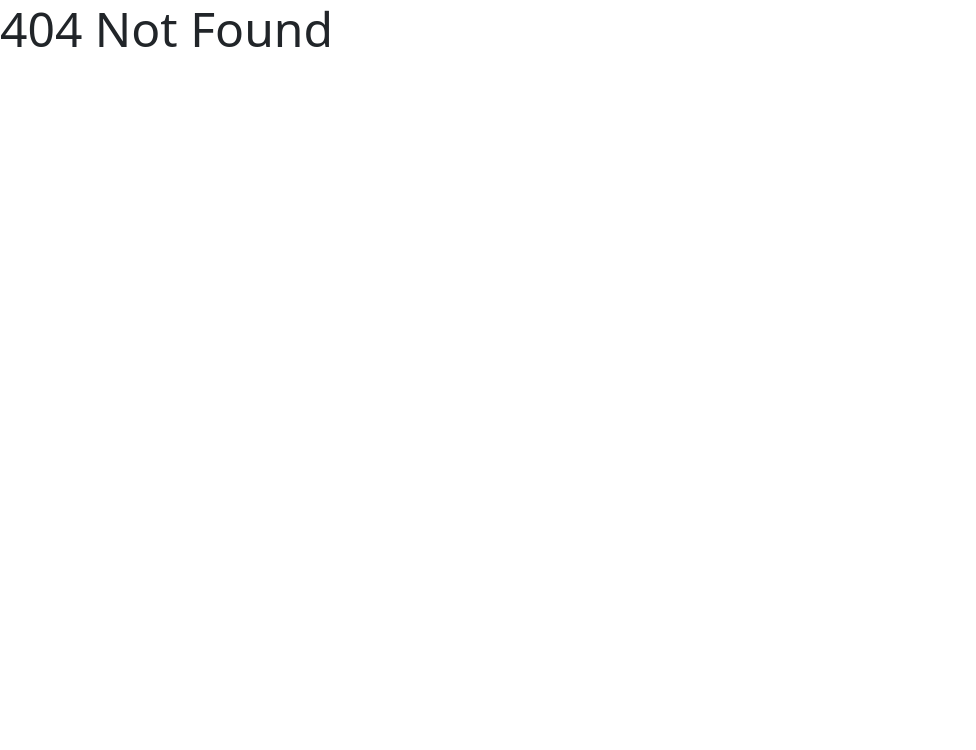
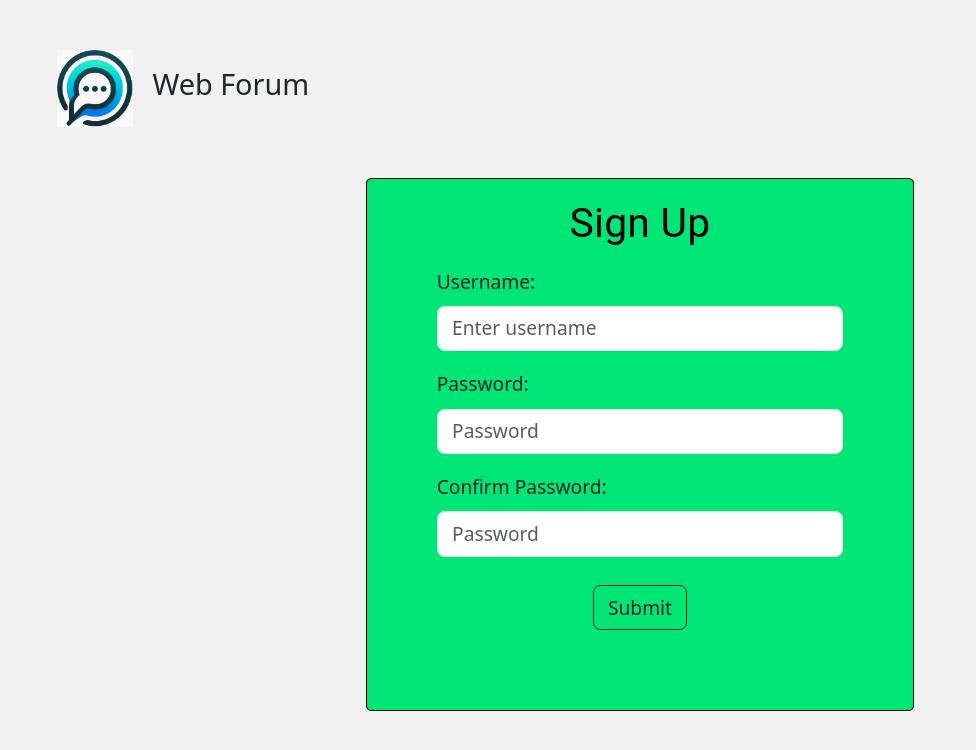
Before and after one commit to tckeong/cvwo-2024, a React (Vite) app in the folder client-frontend/: page /signup in a window 1280 px wide. Before the commit this address had no page. Shown: the top 750 px of the page, without its empty margins (0-976 px from the left). Built offline with nearby package versions, Linux system fonts and the light colour scheme.

Commit message:
frontend structure done

```diff
--- a/client-frontend/src/App.tsx
+++ b/client-frontend/src/App.tsx
@@ -4,9 +4,9 @@ import PostPage from "./pages/postPage";
 import AddPost from "./pages/addPost";
 import MyPosts from "./pages/myPosts";
 import EditPage from "./pages/editPage";
+import Login from "./pages/login";
+import SignUp from "./pages/signup";
 import { BrowserRouter, Route, Routes } from "react-router-dom";
-
-import Test from "./pages/test";
 
 function App() {
   return (
@@ -15,11 +15,12 @@ function App() {
         <Routes>
           <Route path="/" Component={Index} />
           <Route path="*" Component={NotFound} />
-          <Route path="/test" Component={Test} />
           <Route path="/post/:postId" Component={PostPage} />
           <Route path="/addPost" Component={AddPost} />
           <Route path="/myPosts" Component={MyPosts} />
           <Route path="/edit/:postId" Component={EditPage} />
+          <Route path="/login" Component={Login} />
+          <Route path="/signup" Component={SignUp} />
         </Routes>
       </BrowserRouter>
     </>
--- a/client-frontend/src/components/editPost/editPost.tsx
+++ b/client-frontend/src/components/editPost/editPost.tsx
@@ -10,7 +10,7 @@ function EditPost(props: Props) {
     // loading the post data from the server according to the post Id
 
     return (
-        <WritePost title="title" content="content" imgLink="imgLink" tagsIndex={[1,4,3]} edit={true} />
+        <WritePost title="title" content="content" imgLink="imgLink" tagsIndex={[1,3,5]} edit={true} />
     );
 }
 
--- a/client-frontend/src/components/layout/header.tsx
+++ b/client-frontend/src/components/layout/header.tsx
@@ -3,7 +3,7 @@ import "../css/header.css";
 import { Link } from "react-router-dom";
 import TextField from '@mui/material/TextField';
 import Button from '@mui/material/Button';
-import UserLoginButton from "../index/userLoginButton";
+import UserLoginButton from "./userLoginButton";
 
 
 function Header() {
@@ -23,7 +23,7 @@ function Header() {
                     Search
                 </Button>
             </div>
-            <UserLoginButton state={false} />
+            <UserLoginButton loginState={true} />
         </div>
     );
 }
--- a/client-frontend/src/components/index/userLoginButton.tsx
+++ b/client-frontend/src/components/layout/userLoginButton.tsx
@@ -7,7 +7,7 @@ import { useState } from 'react';
 import { Popover } from '@mui/material';
 
 interface Props {
-    state: boolean;
+    loginState: boolean;
 }
 
 interface PropsPopper {
@@ -36,7 +36,7 @@ function UserButtonPopper(props: PropsPopper) {
 }
 
 function UserLoginButton(props: Props) {
-    const {state} = props;
+    const {loginState} = props;
     const [anchorEl, setAnchorEl] = useState<HTMLButtonElement | null>(null);
 
     const handleClick = (event: React.MouseEvent<HTMLButtonElement>) => {
@@ -49,7 +49,7 @@ function UserLoginButton(props: Props) {
 
     return (
         <div className='user-login-btn'>
-            {(state)
+            {(loginState)
             ? (<Link to="/login">
                     <Button variant="contained" endIcon={<LoginIcon />}>
                         Login
--- /dev/null
+++ b/client-frontend/src/pages/css/login.css
@@ -0,0 +1,20 @@
+.login-page {
+    height: 100%;
+    width: 100%;
+    display: grid;
+    grid-template-columns: 2fr 3fr 2fr;
+    grid-template-rows: 1fr 3fr 0.5fr;
+    background-color: #f1f1f1;
+
+    grid-template-areas:
+    "logo . ."
+    ". login-form .";
+}
+
+.login-page-content {
+    grid-area: login-form;
+    border: #000000 solid 0.1rem;
+    border-radius: 1%;
+    background-color: #2979ff;
+    height: auto;
+}
--- /dev/null
+++ b/client-frontend/src/pages/css/signup.css
@@ -0,0 +1,20 @@
+.signup-page {
+    height: 100%;
+    width: 100%;
+    display: grid;
+    grid-template-columns: 2fr 3fr 2fr;
+    grid-template-rows: 1fr 3fr 0.5fr;
+    background-color: #f1f1f1;
+
+    grid-template-areas:
+    "logo . ."
+    ". signup-form .";
+}
+
+.signup-page-content {
+    grid-area: signup-form;
+    border: #000000 solid 0.1rem;
+    border-radius: 1%;
+    background-color: #00e676;
+    height: auto;
+}
--- /dev/null
+++ b/client-frontend/src/pages/login.tsx
@@ -0,0 +1,44 @@
+import logo from "../resources/logo/logo.jpg";
+import { Box, Typography, Link } from "@mui/material";
+import Button from 'react-bootstrap/Button';
+import Form from 'react-bootstrap/Form';
+
+import "./css/login.css";
+
+function Login() {
+    return (
+        <div className="login-page">
+            <div style={{gridArea: "logo", display: "flex", flexDirection: "row", justifyContent: "center", alignContent: "center"}}>
+                <Link href="/" style={{justifySelf: "center", alignSelf: "center"}}>
+                    <img src={logo} alt="logo" id="logoImg"/>
+                </Link>
+                <h4 id="logoTopic">Web Forum</h4>
+            </div>
+            <Box className="login-page-content">
+                <Typography variant="h4" style={{textAlign: "center", color: "#ffffff", margin: "1rem"}}>Login</Typography>
+                <Box style={{display: "flex", flexDirection: "column", justifyContent: "center", alignContent: "center", margin: "1rem"}}>
+                    <Form
+                        style={{display: "flex", flexDirection: "column", justifyContent: "center", alignContent: "center", width: "80%", justifySelf: "center", alignSelf: "center"}}>
+                        <Form.Group className="mb-3" controlId="username">
+                            <Form.Label>Username: </Form.Label>
+                            <Form.Control type="text" placeholder="Enter username" />
+                        </Form.Group>
+
+                        <Form.Group className="mb-3" controlId="password">
+                            <Form.Label>Password: </Form.Label>
+                            <Form.Control type="password" placeholder="Password" />
+                        </Form.Group>
+                        <Button variant="outline-light" type="reset" style={{justifySelf: "center", alignSelf: "center", marginTop: "0.5rem"}}>
+                            Submit
+                        </Button>
+                    </Form>
+                    <Link href="/signup" underline="hover" color="white" sx={{justifySelf: "center", alignSelf: "center", marginTop: "0.5rem", fontSize: "0.8rem"}}>
+                        Don't have an account? Sign up here!
+                    </Link>
+                </Box>
+            </Box>
+        </div>
+    );
+}
+
+export default Login;
--- a/client-frontend/src/pages/notFound.tsx
+++ b/client-frontend/src/pages/notFound.tsx
@@ -1,8 +1,15 @@
+import { Typography } from "@mui/material";
+import Layout from "./layout";
+
 function NotFound() {
   return (
-    <div>
-      <h1>404 Not Found</h1>
-    </div>
+    <Layout>
+      <div className="content" style={{display: "flex", alignContent: "center", justifyContent: "center"}}>
+        <Typography variant="h3" component="h2">
+          Sorry, the page you find does not exist.
+        </Typography>
+      </div>
+    </Layout>
   );
 }
 
--- /dev/null
+++ b/client-frontend/src/pages/signup.tsx
@@ -0,0 +1,45 @@
+import logo from "../resources/logo/logo.jpg";
+import { Box, Typography, Link } from "@mui/material";
+import Button from 'react-bootstrap/Button';
+import Form from 'react-bootstrap/Form';
+
+import "./css/signup.css";
+
+function SignUp() {
+    return (
+        <div className="signup-page">
+            <div style={{gridArea: "logo", display: "flex", flexDirection: "row", justifyContent: "center", alignContent: "center"}}>
+                <Link href="/" style={{justifySelf: "center", alignSelf: "center"}}>
+                    <img src={logo} alt="logo" id="logoImg"/>
+                </Link>
+                <h4 id="logoTopic">Web Forum</h4>
+            </div>
+            <Box className="signup-page-content">
+                <Typography variant="h4" style={{textAlign: "center", color: "#000000", margin: "1rem"}}>Sign Up</Typography>
+                <Box style={{display: "flex", flexDirection: "column", justifyContent: "center", alignContent: "center", margin: "1rem"}}>
+                    <Form
+                        style={{display: "flex", flexDirection: "column", justifyContent: "center", alignContent: "center", width: "80%", justifySelf: "center", alignSelf: "center"}}>
+                        <Form.Group className="mb-3" controlId="username">
+                            <Form.Label>Username: </Form.Label>
+                            <Form.Control type="text" placeholder="Enter username" />
+                        </Form.Group>
+
+                        <Form.Group className="mb-3" controlId="password">
+                            <Form.Label>Password: </Form.Label>
+                            <Form.Control type="password" placeholder="Password" />
+                        </Form.Group>
+                        <Form.Group className="mb-3" controlId="confirmPassword">
+                            <Form.Label>Confirm Password: </Form.Label>
+                            <Form.Control type="password" placeholder="Password" />
+                        </Form.Group>
+                        <Button variant="outline-dark" type="reset" style={{justifySelf: "center", alignSelf: "center", marginTop: "0.5rem"}}>
+                            Submit
+                        </Button>
+                    </Form>
+                </Box>
+            </Box>
+        </div>
+    );
+}
+
+export default SignUp;
--- a/client-frontend/src/pages/test.tsx
+++ /dev/null
@@ -1,23 +0,0 @@
-import React, { useEffect } from 'react';
-
-function Test() {
-  useEffect(() => {
-    // This code will run only once when the component mounts
-    console.log('Component mounted');
-    // Perform any initialization logic here
-    // For example, fetching data, setting up subscriptions, etc.
-
-    // If you want to clean up the effect when the component unmounts,
-    // you can return a cleanup function from the effect
-    return () => {
-      // Clean-up logic here
-      // For example, unsubscribe from a subscription
-      console.log('Component unmounted');
-    };
-  }, []); // Empty dependency array ensures this effect runs only once
-
-  // Rest of your component's code
-  return <div>My Component</div>;
-}
-
-export default Test;
```
Also changed, not shown: client-frontend/src/components/addPost/writePost.tsx (+21 -29 lines), client-frontend/src/pages/css/test.css (deleted, +0 -15 lines).
